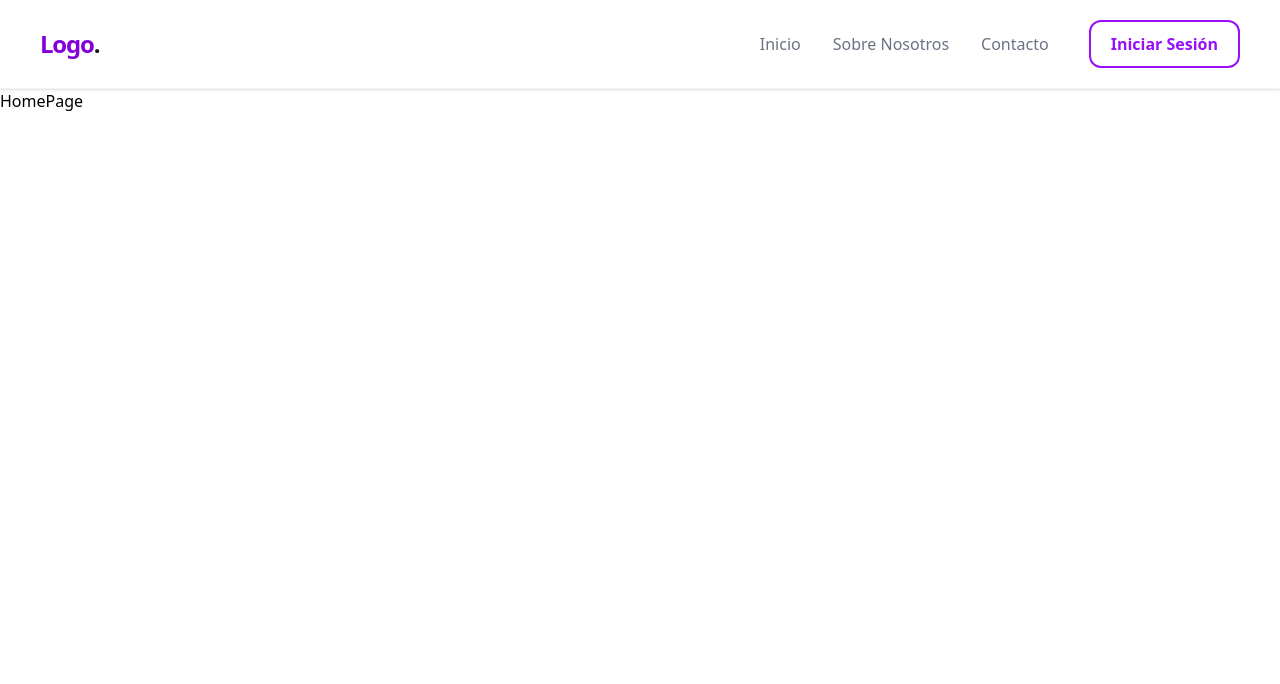
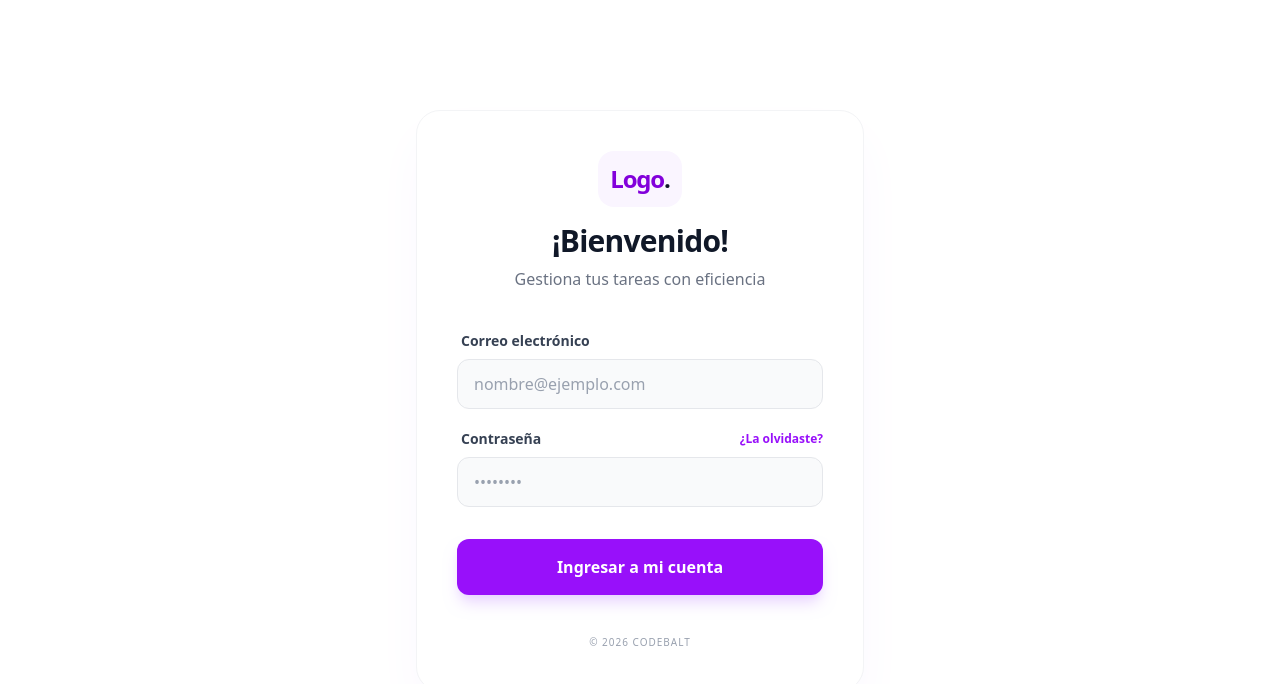
Before and after one commit to BALT9/frontend-task-react, a React (Vite) app: page /login in a window 1280 px wide. Shown: the top 684 px of the page. Built offline with nearby package versions, Linux system fonts and the light colour scheme.

Commit message:
Se diseño Home y Login

```diff
--- a/package.json
+++ b/package.json
@@ -11,7 +11,8 @@
   },
   "dependencies": {
     "react": "^19.2.4",
-    "react-dom": "^19.2.4"
+    "react-dom": "^19.2.4",
+    "react-router-dom": "^7.13.2"
   },
   "devDependencies": {
     "@eslint/js": "^9.39.4",
--- a/src/App.jsx
+++ b/src/App.jsx
@@ -1,16 +1,17 @@
-import { useState } from 'react'
-import reactLogo from './assets/react.svg'
-import viteLogo from './assets/vite.svg'
-import heroImg from './assets/hero.png'
+import { Route, Routes } from 'react-router-dom'
+
 import Home from './views/Home'
+import Login from './views/Login'
 // import './App.css'
 
 function App() {
-  const [count, setCount] = useState(0)
 
   return (
     <>
-      <Home />
+      <Routes >
+        <Route path='/' element={<Home />} />
+        <Route path='/login' element={<Login />} />
+      </Routes>
     </>
   )
 }
--- /dev/null
+++ b/src/Components/Hero.jsx
@@ -0,0 +1,52 @@
+export default function Hero() {
+    return (
+        <header className="relative bg-white pt-6 sm:pt-10 md:pt-10 pb-16 sm:pb-20 md:pb-24 overflow-hidden">
+            {/* Fondo decorativo */}
+            <div className="absolute inset-0 opacity-5 pointer-events-none">
+                <div className="absolute top-10 left-1/4 w-40 sm:w-72 h-40 sm:h-72 bg-purple-400 rounded-full blur-[100px] sm:blur-[120px]"></div>
+                <div className="absolute bottom-10 right-1/4 w-40 sm:w-72 h-40 sm:h-72 bg-indigo-400 rounded-full blur-[100px] sm:blur-[120px]"></div>
+            </div>
+
+            <div className="max-w-7xl mx-auto px-4 sm:px-6 lg:px-8 relative z-10">
+                <div className="text-center max-w-3xl lg:max-w-4xl mx-auto">
+
+                    {/* Badge */}
+                    <div className="inline-flex items-center gap-2 px-3 sm:px-4 py-1.5 sm:py-2 rounded-full bg-purple-50 border border-purple-100 mb-6 sm:mb-8">
+                        <span className="relative flex h-2 w-2">
+                            <span className="animate-ping absolute inline-flex h-full w-full rounded-full bg-purple-400 opacity-75"></span>
+                            <span className="relative inline-flex rounded-full h-2 w-2 bg-purple-600"></span>
+                        </span>
+                        <span className="text-xs sm:text-sm font-bold text-purple-700 tracking-wide uppercase">
+                            Organización Inteligente
+                        </span>
+                    </div>
+
+                    {/* Título */}
+                    <h1 className="text-3xl sm:text-4xl md:text-5xl lg:text-7xl font-extrabold text-gray-900 tracking-tight mb-6 sm:mb-8 leading-tight">
+                        Gestionar tus tareas ahora <br className="hidden sm:block" />
+                        <span className="text-purple-600">
+                            más simple que nunca.
+                        </span>
+                    </h1>
+
+                    {/* Subtítulo */}
+                    <p className="text-base sm:text-lg md:text-xl text-gray-500 mb-8 sm:mb-10 md:mb-12 leading-relaxed max-w-xl sm:max-w-2xl mx-auto">
+                        La herramienta definitiva para equipos que buscan productividad sin complicaciones.
+                        Planifica, ejecuta y celebra tus logros en un solo lugar.
+                    </p>
+
+                    {/* Botones */}
+                    <div className="flex flex-col sm:flex-row items-stretch sm:items-center justify-center gap-3 sm:gap-4">
+                        <button className="w-full sm:w-auto px-6 sm:px-8 lg:px-10 py-3 sm:py-4 bg-purple-600 hover:bg-purple-700 text-white text-sm sm:text-base font-bold rounded-xl sm:rounded-2xl shadow-lg sm:shadow-xl shadow-purple-100 transition-all transform hover:-translate-y-1 active:scale-95">
+                            Crear mi primera tarea
+                        </button>
+                        <button className="w-full sm:w-auto px-6 sm:px-8 lg:px-10 py-3 sm:py-4 bg-white border-2 border-gray-100 text-gray-700 text-sm sm:text-base font-bold rounded-xl sm:rounded-2xl hover:border-purple-200 hover:bg-gray-50 transition-all active:scale-95">
+                            Ver Demo
+                        </button>
+                    </div>
+
+                </div>
+            </div>
+        </header>
+    );
+}
--- /dev/null
+++ b/src/Components/Login/ComponenteLogin.jsx
@@ -0,0 +1,77 @@
+import { Link } from "react-router-dom"
+
+export default function ComponentLogin() {
+    return (
+        <div className="min-h-screen flex items-center justify-center bg-white">
+            {/* Círculo decorativo de fondo muy sutil */}
+            <div className="absolute top-0 left-0 w-full h-full overflow-hidden -z-10">
+                <div className="absolute top-[10%] left-[10%] w-64 h-64 bg-purple-50 rounded-full blur-3xl opacity-60"></div>
+            </div>
+
+            <div className="bg-white border border-gray-100 shadow-2xl shadow-purple-100/50 rounded-3xl p-10 w-full max-w-md">
+
+                {/* Header del Login */}
+                <div className="text-center mb-10">
+                    <div className="inline-block p-3 bg-purple-50 rounded-2xl mb-4">
+                        <Link to='/' >
+                            <h1 className="text-2xl font-black tracking-tighter text-purple-700">
+                                Logo<span className="text-gray-900">.</span>
+                            </h1>
+                        </Link>
+                    </div>
+                    <h2 className="text-3xl font-extrabold text-gray-900 tracking-tight">
+                        ¡Bienvenido!
+                    </h2>
+                    <p className="text-gray-500 mt-2">Gestiona tus tareas con eficiencia</p>
+                </div>
+
+                <form>
+                    <div className="mb-5">
+                        <label className="block text-sm font-semibold text-gray-700 mb-2 ml-1">
+                            Correo electrónico
+                        </label>
+                        <input
+                            type="email"
+                            placeholder="nombre@ejemplo.com"
+                            className="w-full px-4 py-3 bg-gray-50 border border-gray-200 rounded-xl focus:outline-none focus:ring-2 focus:ring-purple-500/20 focus:border-purple-500 transition-all text-gray-800 placeholder:text-gray-400"
+                        />
+                    </div>
+
+                    <div className="mb-8">
+                        <div className="flex justify-between items-center mb-2 ml-1">
+                            <label className="text-sm font-semibold text-gray-700">
+                                Contraseña
+                            </label>
+                            <a href="#" className="text-xs font-bold text-purple-600 hover:text-purple-700">
+                                ¿La olvidaste?
+                            </a>
+                        </div>
+                        <input
+                            type="password"
+                            placeholder="••••••••"
+                            className="w-full px-4 py-3 bg-gray-50 border border-gray-200 rounded-xl focus:outline-none focus:ring-2 focus:ring-purple-500/20 focus:border-purple-500 transition-all text-gray-800 placeholder:text-gray-400"
+                        />
+                    </div>
+
+                    <button
+                        type="button"
+                        className="w-full bg-purple-600 text-white py-4 rounded-xl font-bold shadow-lg shadow-purple-200 hover:bg-purple-700 hover:shadow-purple-300 transform transition-all active:scale-[0.98] cursor-pointer"
+                    >
+                        Ingresar a mi cuenta
+                    </button>
+                </form>
+
+                {/* <div className="mt-8 text-center">
+                    <p className="text-sm text-gray-600">
+                        ¿No tienes cuenta? <a href="#" className="text-purple-600 font-bold hover:underline">Regístrate gratis</a>
+                    </p>
+                </div> */}
+
+                <p className="text-[10px] text-center text-gray-400 mt-10 uppercase tracking-widest">
+                    © 2026 Codebalt
+                </p>
+
+            </div>
+        </div>
+    );
+}
--- a/src/Components/Nav.jsx
+++ b/src/Components/Nav.jsx
@@ -1,3 +1,5 @@
+import { Link } from "react-router-dom";
+
 export default function Nav() {
     return (
         <nav className="flex items-center justify-between px-10 py-5 bg-white border-b border-gray-100 shadow-sm">
@@ -12,18 +14,18 @@ export default function Nav() {
             <div className="flex items-center gap-10">
                 {/* Enlaces principales */}
                 <div className="hidden md:flex items-center gap-8 font-medium text-gray-500">
-                    <a href="#" className="hover:text-purple-600 transition-colors">Inicio</a>
-                    <a href="#" className="hover:text-purple-600 transition-colors">Sobre Nosotros</a>
-                    <a href="#" className="hover:text-purple-600 transition-colors">Contacto</a>
+                    <Link to="/" className="hover:text-purple-600 transition-colors">Inicio</Link>
+                    <Link to="" className="hover:text-purple-600 transition-colors">Sobre Nosotros</Link>
+                    <Link to="" className="hover:text-purple-600 transition-colors">Contacto</Link>
                 </div>
 
                 {/* Botón de Login Estilo Outline o Sólido */}
-                <a
-                    href="#"
+                <Link
+                    to="/login"
                     className="px-5 py-2.5 border-2 border-purple-600 text-purple-600 hover:bg-purple-600 hover:text-white rounded-xl font-bold transition-all duration-200 active:scale-95"
                 >
                     Iniciar Sesión
-                </a>
+                </Link>
             </div>
         </nav>
     );
--- a/src/main.jsx
+++ b/src/main.jsx
@@ -2,9 +2,12 @@ import { StrictMode } from 'react'
 import { createRoot } from 'react-dom/client'
 // import './index.css'
 import App from './App.jsx'
+import { BrowserRouter } from 'react-router-dom'
 
 createRoot(document.getElementById('root')).render(
   <StrictMode>
-    <App />
+    <BrowserRouter >
+      <App />
+    </BrowserRouter>
   </StrictMode>,
 )
--- a/src/views/Home.jsx
+++ b/src/views/Home.jsx
@@ -1,9 +1,11 @@
 import Nav from "../Components/Nav";
+import Hero from "../Components/Hero";
 
 export default function Home(){
     return(
         <>
             <Nav />
+            <Hero />
             <h1>HomePage</h1>
         </>
     )
--- /dev/null
+++ b/src/views/Login.jsx
@@ -0,0 +1,9 @@
+import ComponentLogin from "../Components/Login/ComponenteLogin";
+
+export default function Login() {
+    return (
+        <div>
+            <ComponentLogin />
+        </div>
+    );
+}
```
Also changed, not shown: 1 other file (tests, documents, lock files or other folders).
